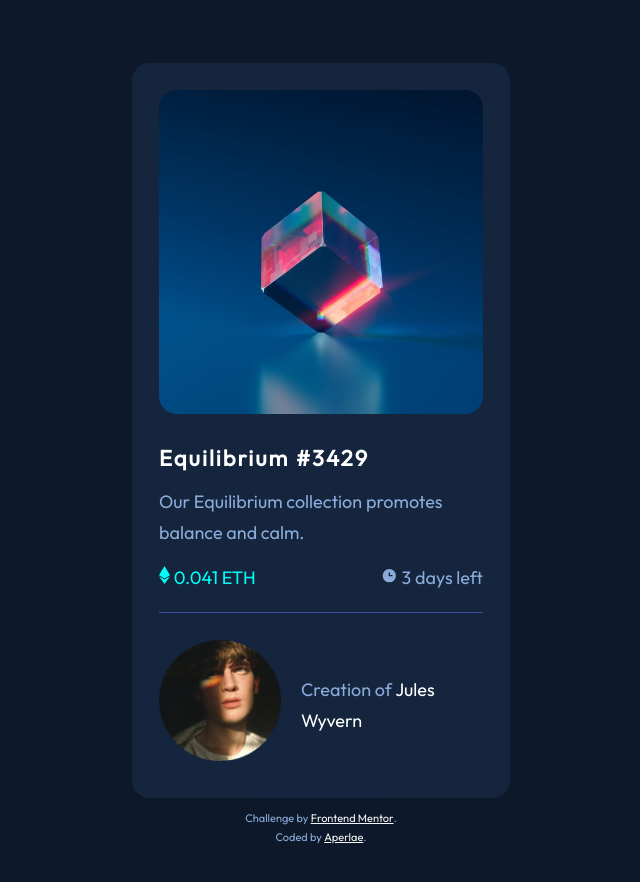
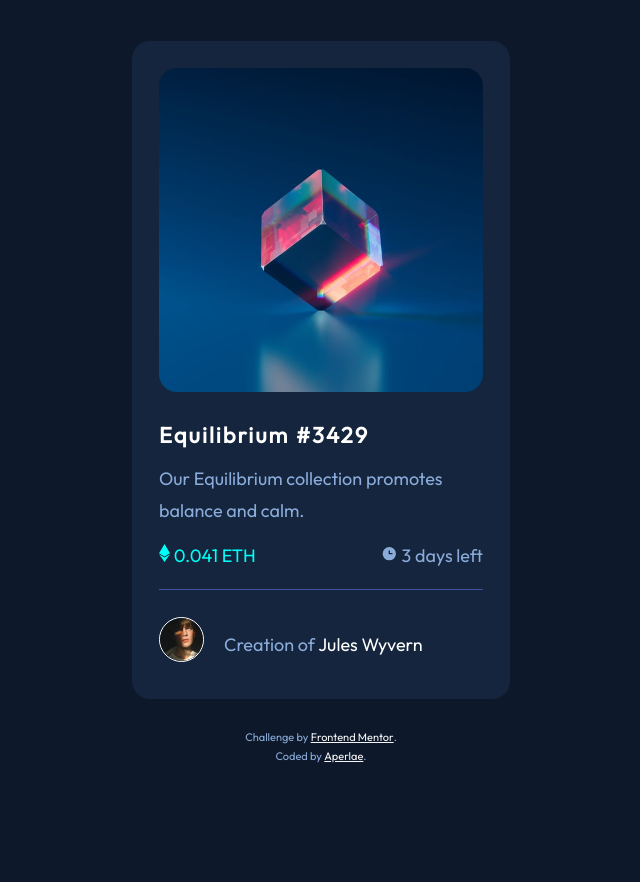
Before and after one commit to Aperlae/kart0lina, a plain HTML site: page index.html in a window 1280 px wide. Shown: the whole page, without its empty margins (319-959 px from the left). After the commit the page ends 800 px from the top, so only its background shows below. Drawn offline with Linux system fonts and the light colour scheme; a web font is replaced by a local one.

Commit message:
Update styles.css

```diff
--- a/styles.css
+++ b/styles.css
@@ -88,7 +88,8 @@ body {
     line-height: 1.75;
     min-height: 100vh;
     display: grid;
-    grid-template-rows: min-content 1fr;
+    justify-content: center;
+/*     grid-template-rows: min-content 1fr; */
     overflow-x: hidden;
 }
 
@@ -149,11 +150,11 @@ select {
 .back-to-content {
     position: absolute;
     z-index: -1;
-    margin-left: 130px;
+    margin-inline-start: 11.5em;
     background: hsl(var(--clr-darkblue));
     color: hsl(var(--clr-softblue));
     padding: .05em 1em;
-    transform: translateY(-100%);
+    transform: translateY(-170%);
     transition: transform 500ms ease-in;
 }
 
@@ -203,54 +204,6 @@ select {
 /*      Components       */
 /* --------------------- */
 
-.main-img {
-    display: block;
-    max-width: min(18em, 100%);
-    border-radius: 18px;
-}
-
-h1 {
-    padding-top: .75em;
-}
-
-.meta {
-    padding-top: .75em;
-    justify-content: space-between;
-    border-bottom: 1px solid hsl(var(--clr-softerblue));
-    padding-bottom: 1em;
-}
-
-.avatar-img {
-    max-inline-size: 2.5em;
-    border: 1px solid white;
-    border-radius: 50%;
-    aspect-ratio: 1;
-}
-
-.creator-info {
-    display: flex;
-    align-items: center;
-    justify-content: left;
-    padding-top: 1.5em;
-}
-
-.creator-info p {
-    padding-left: 20px;
-}
-
-.attribution {
-    padding: 1em;
-    text-align: center;
-}
-
-.attribution a {
-    color: whitesmoke;
-}
-
-/* ---------------------- */
-/*          Layout        */
-/* ---------------------- */
-
 .container {
     min-height: 90vh;
     margin: auto;
@@ -261,7 +214,7 @@ h1 {
 .card {
     max-width: 21em;
     padding: 1.5em;
-    margin: auto;
+    margin: 1em 2em;
     border-radius: 18px;
     align-content: center;
     z-index: 1;
@@ -281,8 +234,18 @@ h1 {
     background-position: center;
 }
 
+.main-img {
+    display: block;
+    max-width: min(18em, 100%);
+    border-radius: 18px;
+}
+
 .main-img:hover {
     opacity: 0;
+}
+
+h1 {
+    padding-top: .75em;
 }
 
 h1:hover,
@@ -290,3 +253,37 @@ h1:hover,
     cursor: pointer;
     color: hsl(var(--clr-cyan));
 }
+
+.meta {
+    padding-top: .75em;
+    justify-content: space-between;
+    border-bottom: 1px solid hsl(var(--clr-softerblue));
+    padding-bottom: 1em;
+}
+
+.creator-info {
+    display: flex;
+    align-items: center;
+    justify-content: left;
+    padding-top: 1.5em;
+}
+
+.creator-img {
+    max-inline-size: 2.5em;
+    border: 1px solid white;
+    border-radius: 50%;
+    aspect-ratio: 1;
+}
+
+.creator-info p {
+    padding-left: 20px;
+}
+
+.attribution {
+    padding: 1em;
+    text-align: center;
+}
+
+.attribution a {
+    color: whitesmoke;
+}
```
